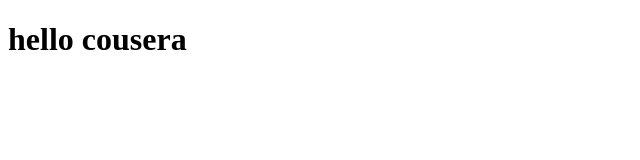
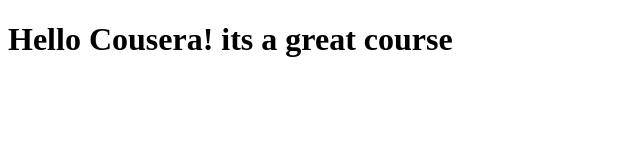
Before and after one commit to mailafia/cousera-test, a plain HTML site: page site/index.html in a window 1280 px wide. Shown: the whole page, without its empty margins (0-640 px from the left). Drawn offline with Linux system fonts and the light colour scheme.

Commit message:
Small addition to our page content.

```diff
--- a/site/index.html
+++ b/site/index.html
@@ -1,10 +1,10 @@
 <!DOCTYPE html>
 <html>
 <head>
-	<title>hello cousera</title>
+	<title>hello cousera!</title>
 </head>
 <body>
-<h1>hello cousera</h1>
+<h1>Hello Cousera! its a great course</h1>
 
 </body>
 </html>
```
